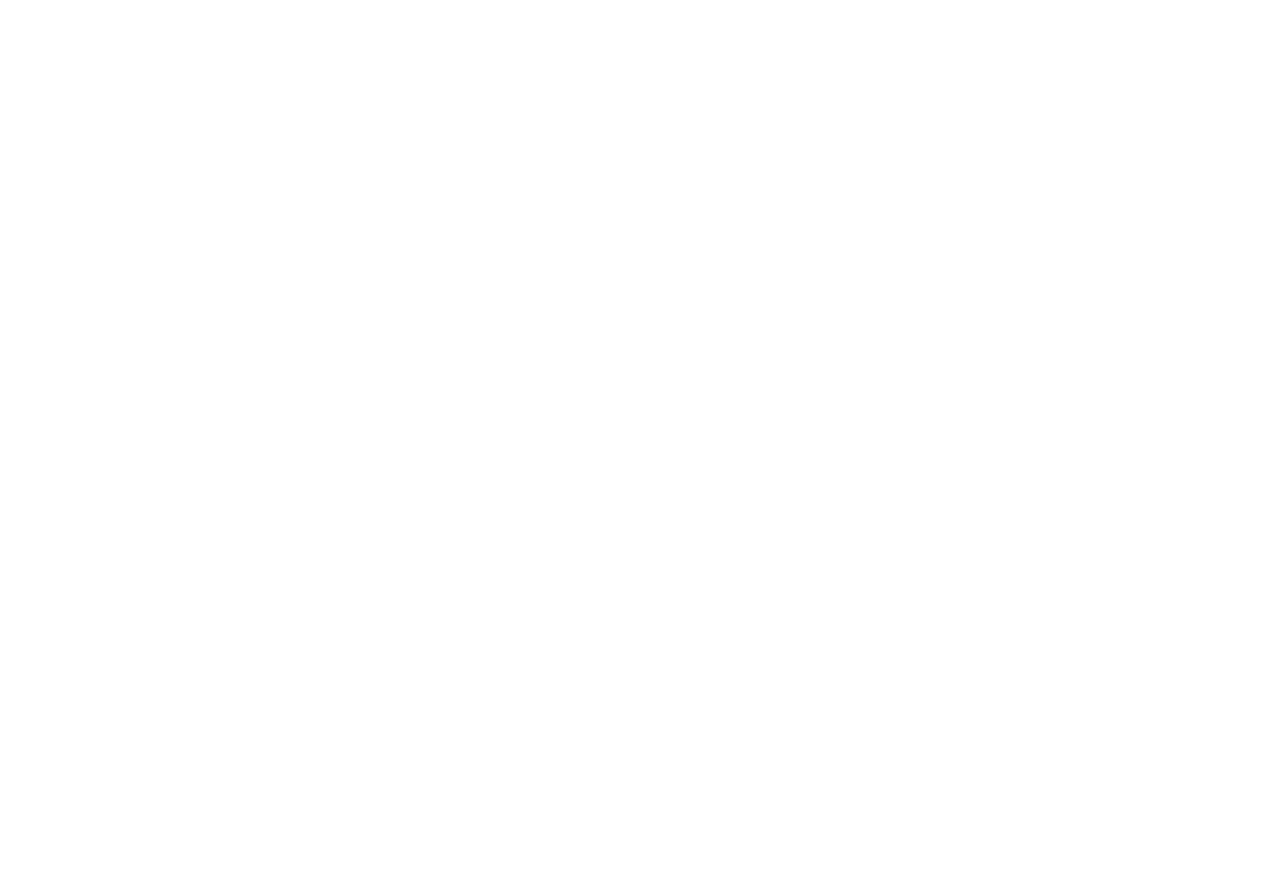
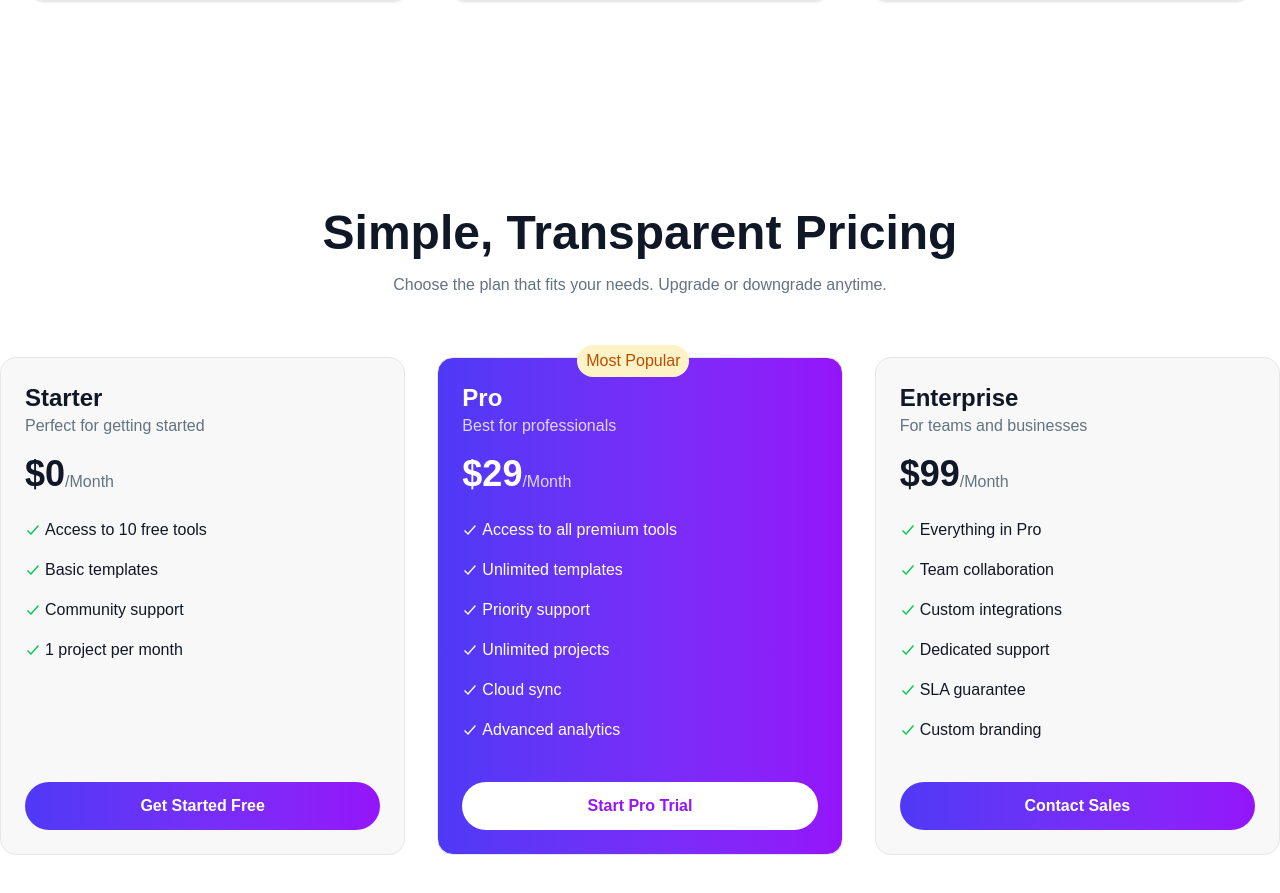
Before and after one commit to md-morsalin10/a06-DigiTools-Platform, a React (Vite) app: page / in a window 1280 px wide. Shown: the part 3922-4815 px from the top of the page. Before the commit the page ends 3871 px from the top, so only its background shows below. Built offline with nearby package versions, Linux system fonts and the light colour scheme.

Commit message:
pricing section complted

```diff
--- /dev/null
+++ b/public/pricing.json
@@ -0,0 +1,52 @@
+[
+  {
+    "id": 1,
+    "planName": "Starter",
+    "description": "Perfect for getting started",
+    "price": 0,
+    "period": "Month",
+    "buttonText": "Get Started Free",
+    "isPopular": false,
+    "features": [
+      "Access to 10 free tools",
+      "Basic templates",
+      "Community support",
+      "1 project per month"
+    ]
+  },
+  {
+    "id": 2,
+    "planName": "Pro",
+    "description": "Best for professionals",
+    "price": 29,
+    "period": "Month",
+    "buttonText": "Start Pro Trial",
+    "isPopular": true,
+    "tag": "Most Popular",
+    "features": [
+      "Access to all premium tools",
+      "Unlimited templates",
+      "Priority support",
+      "Unlimited projects",
+      "Cloud sync",
+      "Advanced analytics"
+    ]
+  },
+  {
+    "id": 3,
+    "planName": "Enterprise",
+    "description": "For teams and businesses",
+    "price": 99,
+    "period": "Month",
+    "buttonText": "Contact Sales",
+    "isPopular": false,
+    "features": [
+      "Everything in Pro",
+      "Team collaboration",
+      "Custom integrations",
+      "Dedicated support",
+      "SLA guarantee",
+      "Custom branding"
+    ]
+  }
+]
--- a/src/App.jsx
+++ b/src/App.jsx
@@ -7,8 +7,10 @@
 import ToolsTap from './component/ToolsTap/ToolsTap'
 import CartsSection from './component/CartsSection/CartsSection'
 import GetStartedSection from './component/GetStartedSection/GetStartedSection'
+import PricingSection from './component/PricingSection/PricingSection'
 
 const productPromise = fetch('/data.json').then(res => res.json())
+const pricingPromise = fetch('/pricing.json').then(res => res.json())
 
 function App() {
 
@@ -33,6 +35,9 @@
       }
 
       <GetStartedSection></GetStartedSection>
+      <PricingSection pricingPromise={pricingPromise}></PricingSection>
+
+
     </>
   )
 }
--- a/src/component/GetStartedSection/GetStartedSection.jsx
+++ b/src/component/GetStartedSection/GetStartedSection.jsx
@@ -5,13 +5,14 @@
 
 const GetStartedSection = () => {
     return (
-        <div className='max-w-7xl mx-auto py-15'>
+        <div className='max-w-7xl mx-auto py-25'>
             <div className='text-center space-y-3'>
                 <h2 className='text-5xl font-bold text-[#101727]'>Get Started in 3 Steps</h2>
                 <p className='text-[#627382]'>Start using premium digital tools in minutes not hours.</p>
             </div>
-            <div className='grid grid-cols-3 gap-10 pt-15 '>
-                <div className='flex flex-col justify-center items-center relative border-2 border-gray-200 p-10 rounded-2xl shadow'>
+            <div className='grid grid-cols-1 p-7 lg:grid-cols-3 gap-10 pt-15'>
+
+                <div className='flex flex-col justify-center items-center relative border-2 h-96 border-gray-200 p-10 rounded-2xl shadow'>
                     <div className='bg-pink-100 p-5 rounded-full'>
                         <img src={user} alt="" />
                     </div>
@@ -23,7 +24,8 @@
                         <p className='text-white'>01</p>
                     </div>
                 </div>
-                <div className='flex flex-col justify-center items-center relative border-2 border-gray-200 p-10 rounded-2xl shadow'>
+
+                <div className='flex flex-col justify-center items-center relative border-2 h-96 border-gray-200 p-10 rounded-2xl shadow'>
                     <div className='bg-pink-100 p-5 rounded-full'>
                         <img src={pack} alt="" />
                     </div>
@@ -35,7 +37,8 @@
                         <p className='text-white'>02</p>
                     </div>
                 </div>
-                <div className='flex flex-col justify-center items-center relative border-2 border-gray-200 p-10 rounded-2xl shadow'>
+
+                <div className='flex flex-col justify-center items-center relative border-2 h-96 border-gray-200 p-10 rounded-2xl shadow'>
                     <div className='bg-pink-100 p-5 rounded-full'>
                         <img src={rocket} alt="" />
                     </div>
--- /dev/null
+++ b/src/component/PricingSection/PricingCard.jsx
@@ -0,0 +1,39 @@
+import React from 'react';
+import { IoCheckmarkSharp } from 'react-icons/io5';
+
+const PricingCard = ({ card }) => {
+    console.log(card);
+    const { planName, buttonText, description, price, period, features, isPopular, tag } = card
+
+    return (
+        <div className='relative'>
+            <div className={` border border-gray-200 rounded-2xl flex flex-col h-full p-6 space-y-4 ${isPopular ? 'bg-linear-to-r from-[#4F39F6] to-[#9514FA] text-white' : 'bg-base-200 text-[#101727]'}`}>
+                <div>
+                    <h2 className='text-2xl font-bold'>{planName}</h2>
+                    <p className={`text-[#627382] ${isPopular && 'text-white opacity-80'}`}>{description}</p>
+                </div>
+                <div className='flex items-end'>
+                    <h2 className='text-4xl font-bold'>${price}</h2>
+                    <span className={`text-[#627382] ${isPopular && 'text-white opacity-80'}`}>/{period}</span>
+                </div>
+                <div className='flex flex-col grow'>
+                    {
+                        features.map((fea, ind) => <p key={ind} className='flex items-center py-2 gap-1'><IoCheckmarkSharp className={`text-green-500 ${isPopular && 'text-white'}`} /> {fea}</p>)
+                    }
+                </div>
+                <div className='pt-4'>
+                    <button className={`${isPopular ? 'bg-white text-[#9514FA]' : 'bg-linear-to-r from-[#4F39F6] to-[#9514FA] text-white'} rounded-full font-semibold w-full  py-3 `} >{buttonText}</button>
+                </div>
+            </div>
+
+            {isPopular &&
+                <div className='bg-[#FEF3C6] py-1 flex justify-center items-center rounded-full absolute left-35 -top-3 w-28'>
+                    <p className='text-[#BB4D00]'>{tag}</p>
+                </div>
+            }
+
+        </div>
+    );
+};
+
+export default PricingCard;
--- /dev/null
+++ b/src/component/PricingSection/PricingSection.jsx
@@ -0,0 +1,23 @@
+import React, { use } from 'react';
+import PricingCard from './PricingCard';
+
+const PricingSection = ({pricingPromise}) => {
+    const pricingData = use(pricingPromise);
+
+
+    return (
+        <div className='max-w-7xl mx-auto py-20'>
+            <div className='text-center space-y-4'>
+                <h2 className='text-5xl font-bold text-[#101727]'>Simple, Transparent Pricing</h2>
+                <p className='text-[#627382]'>Choose the plan that fits your needs. Upgrade or downgrade anytime.</p>
+            </div>
+            <div className='grid grid-cols-3 gap-8 py-15'>
+                {
+                    pricingData.map(card => <PricingCard key={card.id} card={card}></PricingCard>)
+                }
+            </div>
+        </div>
+    );
+};
+
+export default PricingSection;
```
